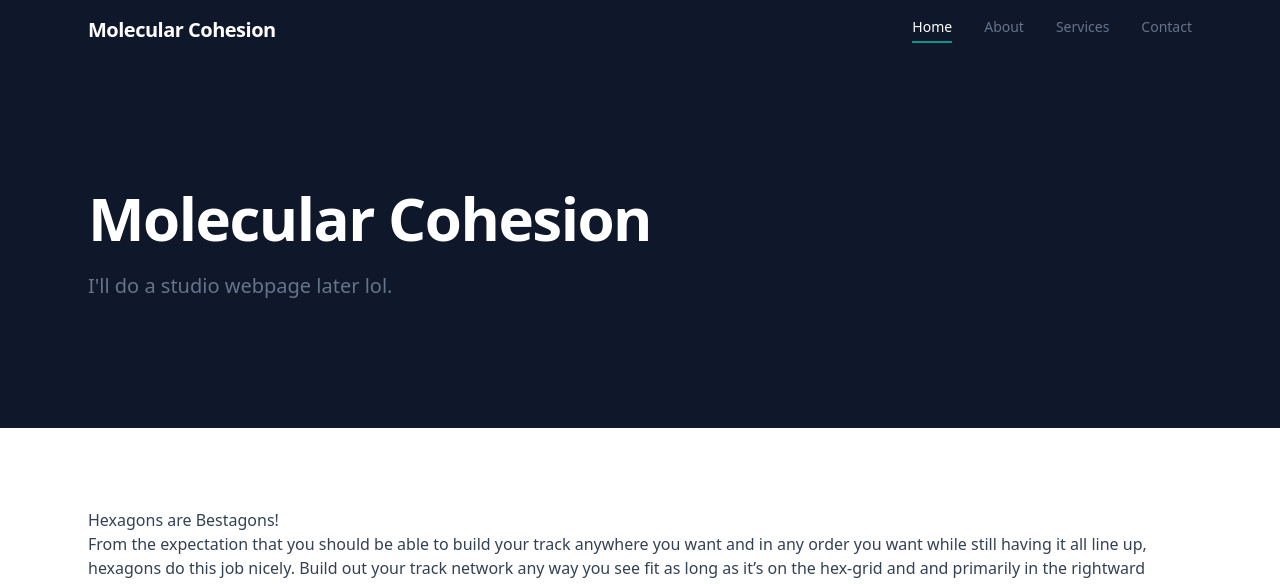
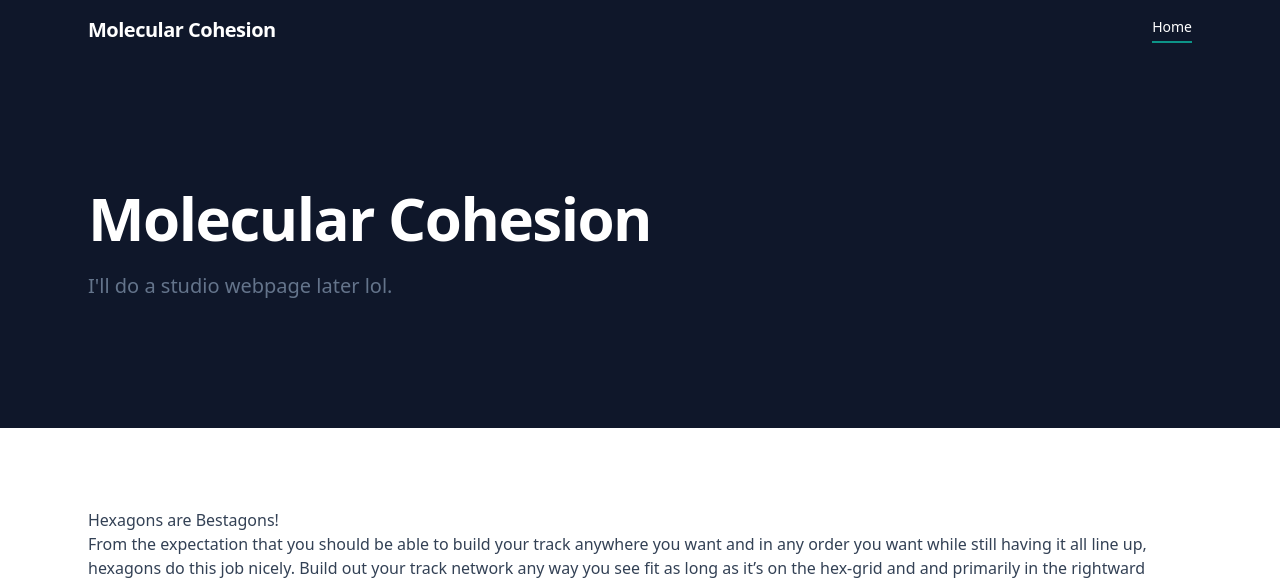
Before and after one commit to Molecular-Cohesion/mc-website, a Jekyll site: the page built from index.md, in a window 1280 px wide. Shown: the top 584 px of the page. Built offline with Jekyll 4.4.1, drawn with Linux system fonts in a browser that asks for light colours; nearby versions of some CDN libraries; grey boxes are pictures that could not be loaded.

Commit message:
no nav is best nav

```diff
--- a/_config.yml
+++ b/_config.yml
@@ -13,9 +13,3 @@ defaults:
 nav:
   - name: Home
     url: /
-  - name: About
-    url: /about/
-  - name: Services
-    url: /services/
-  - name: Contact
-    url: /contact/
```
